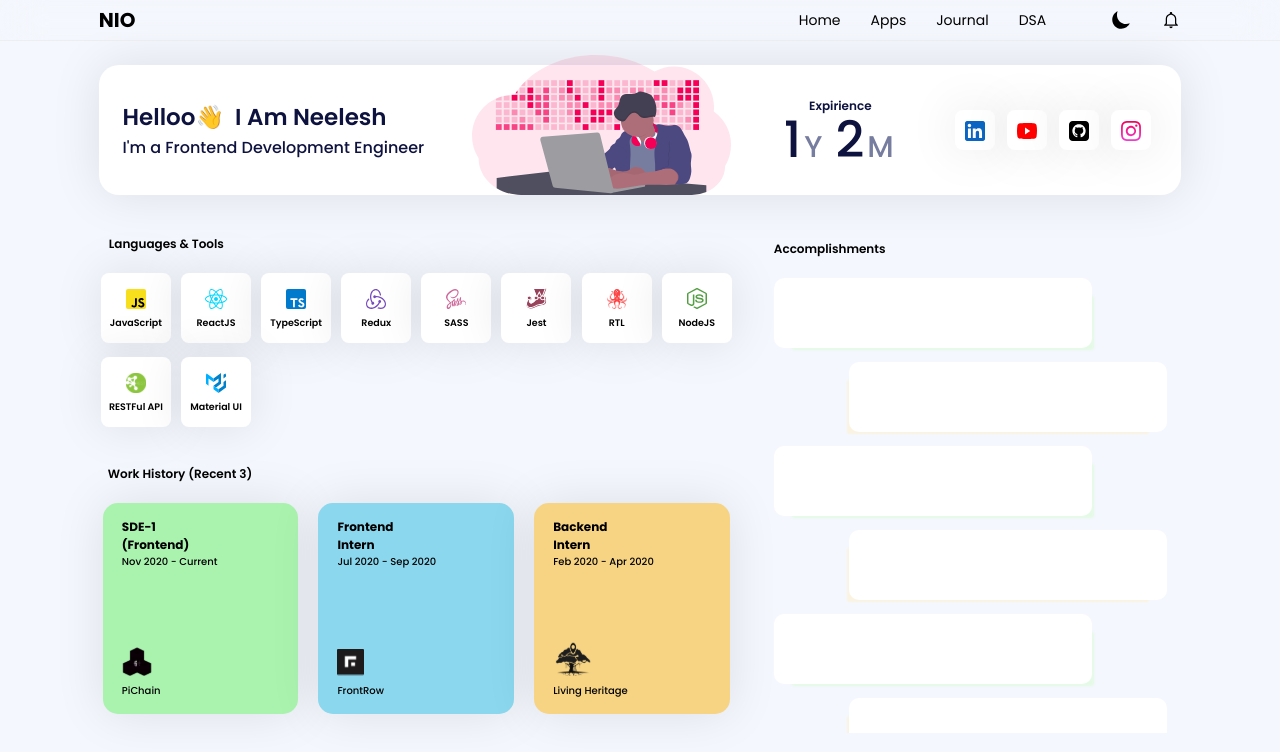
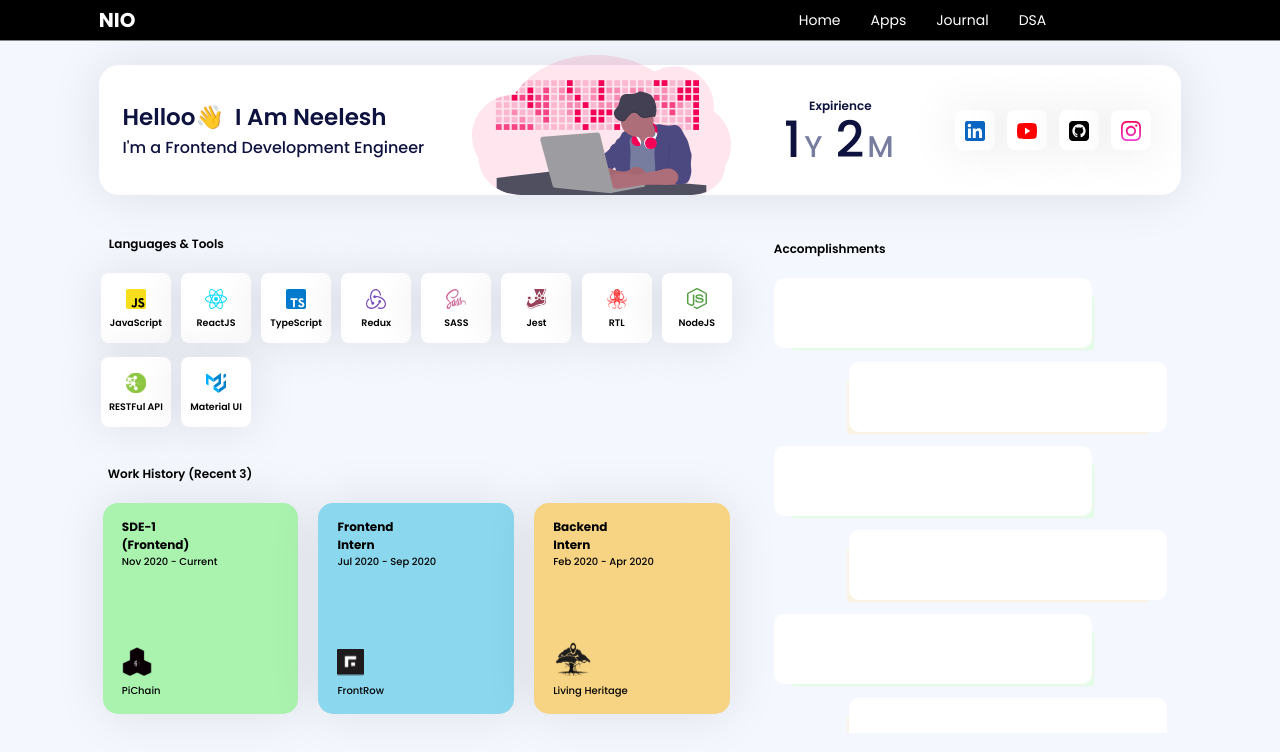
Before and after one commit to neeleshio/myfolio-webapp, a React (Create React App) app: page / in a window 1280 px wide. Shown: the top 752 px of the page. Built offline with nearby package versions, Linux system fonts and the light colour scheme.

Commit message:
color chnge

```diff
--- a/src/styles/Layouts.scss
+++ b/src/styles/Layouts.scss
@@ -50,8 +50,9 @@
         position: fixed;
         width: 100%;
         border-bottom: 1px solid #e7e7e794;
-        background-color: inherit;
+        background-color: #000000;
         backdrop-filter: blur(20px);
+        color: #FFFFFF;
 
         .topbar-container {
             display: flex;
@@ -133,9 +134,10 @@
         .topbar-mini {
             border-bottom: 1px solid #e7e7e794;
             font-size: 13px;
-            color: #000000;
-            background-color: rgba(255,255,255,0.62);
-            backdrop-filter: saturate(600%) blur(20px);
+            color: #FFFFFF;
+
+            // background-color: rgba(255,255,255,0.62);
+            // backdrop-filter: saturate(600%) blur(20px);
             padding: 3px 0;
 
             ul {
```
